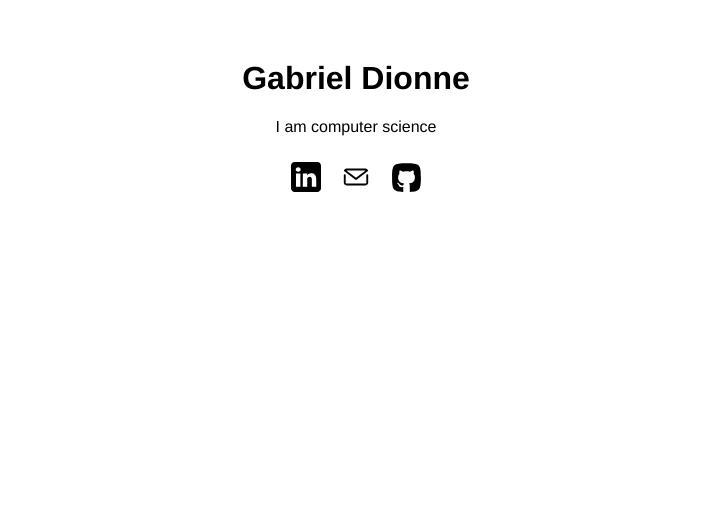
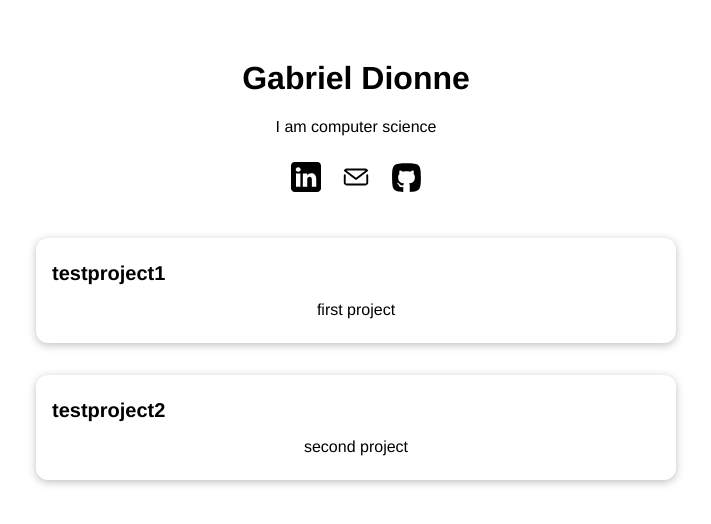
Before and after one commit to gabrieldionne/webpage, a Vue app: page / in a window 1280 px wide. Shown: the top 524 px of the page, without its empty margins (284-995 px from the left). Built offline with nearby package versions, Linux system fonts and the light colour scheme.

Commit message:
added base card for projects

```diff
--- a/src/App.vue
+++ b/src/App.vue
@@ -1,17 +1,36 @@
 <template>
   <About msg="Gabriel Dionne"/>
   <Socials/>
+  <projects :projects="storedProjects"></projects>
 </template>
 
 <script>
-import Socials from './components/Socials.vue'
-import About from './components/About.vue'
+import Socials from './components/Socials.vue';
+import About from './components/About.vue';
+import Projects from './components/Projects.vue';
 
 export default {
   name: 'App',
   components: {
     About,
-    Socials
+    Socials,
+    Projects
+  },
+  data() {
+    return {
+      storedProjects: [
+        {
+          id: 'project1',
+          title: 'testproject1',
+          description: 'first project'
+        },
+        {
+          id: 'project2',
+          title: 'testproject2',
+          description: 'second project'
+        }
+      ]
+    }
   }
 }
 </script>
--- /dev/null
+++ b/src/components/ItemProject.vue
@@ -0,0 +1,51 @@
+<template>
+    <li>
+        <base-card>
+            <header>
+                <h3> {{title}} </h3>
+
+            </header>
+            <p>
+                {{description}}
+            </p>
+        </base-card>
+    </li>
+</template>
+
+<script>
+export default {
+    props: ['title', 'description']
+}
+</script>
+
+<style scoped>
+li {
+  margin: auto;
+  max-width: 40rem;
+}
+
+header {
+  display: flex;
+  justify-content: space-between;
+  align-items: center;
+}
+
+h3 {
+  font-size: 1.25rem;
+  margin: 0.5rem 0;
+}
+
+p {
+  margin: 0.5rem 0;
+}
+
+a {
+  text-decoration: none;
+  color: #ce5c00;
+}
+
+a:hover,
+a:active {
+  color: #c89300;
+}
+</style>
--- /dev/null
+++ b/src/components/Projects.vue
@@ -0,0 +1,32 @@
+<template>
+    <ul>
+    <project-item
+      v-for="proj in projects"
+      :key="proj.id"
+      :title="proj.title"
+      :description="proj.description">
+    </project-item>
+  </ul>
+</template>
+
+<script>
+    import ProjectItem from './ItemProject.vue';
+
+    export default{
+        props: ['projects'],
+
+        components: {
+            ProjectItem
+        }
+    }
+</script>
+
+<style scoped>
+ul {
+  list-style: none;
+  margin: 0;
+  padding: 0;
+  margin: auto;
+  max-width: 40rem;
+}
+</style>
--- /dev/null
+++ b/src/components/UI/BaseCard.vue
@@ -0,0 +1,15 @@
+<template>
+    <div>
+        <slot></slot>
+    </div>
+</template>
+
+<style scoped>
+div {
+  border-radius: 12px;
+  box-shadow: 0 2px 8px rgba(0, 0, 0, 0.26);
+  padding: 1rem;
+  margin: 2rem auto;
+  max-width: 40rem;
+}
+</style>
```
Also changed, not shown: src/main.js (+7 -1 lines).
